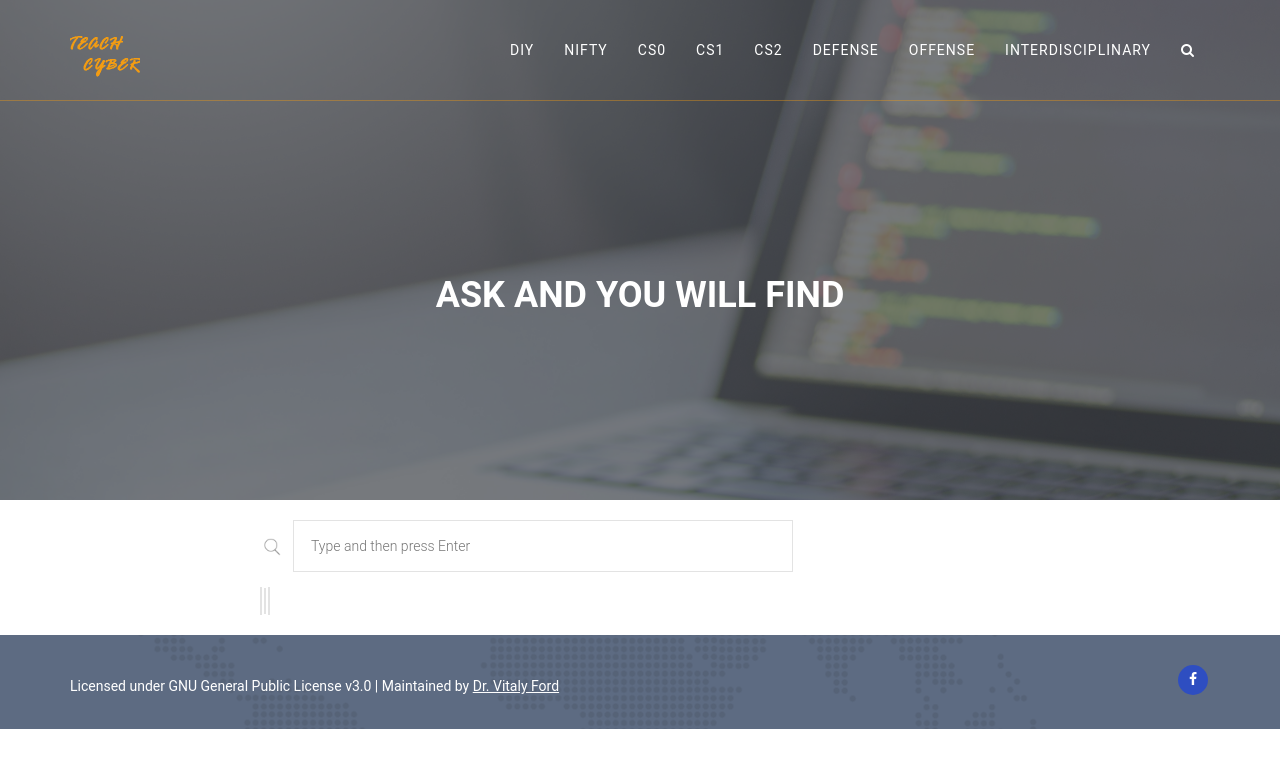
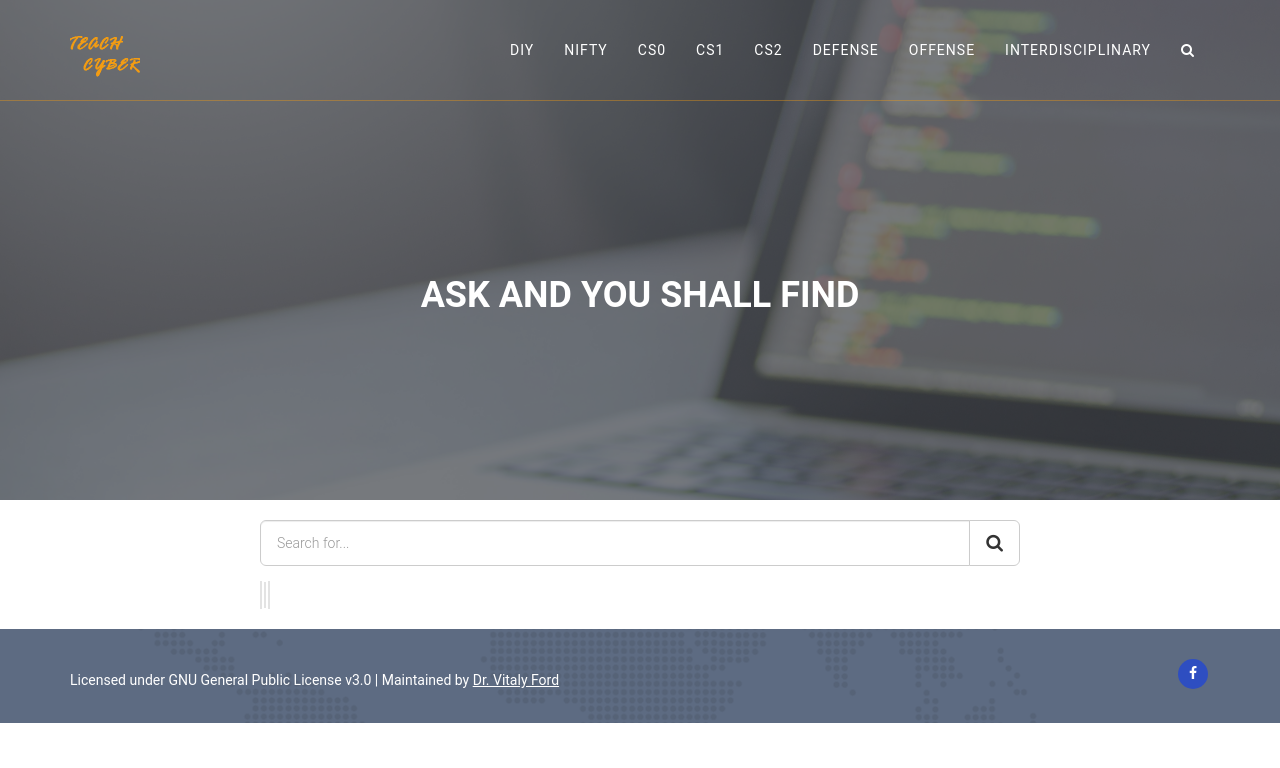
Before and after one commit to teachcyber/teachcyber.github.io, a Jekyll site: the page built from search.html, in a window 1280 px wide. Shown: the top 768 px of the page. Built offline with Jekyll 4.4.1, drawn with Linux system fonts in a browser that asks for light colours.

Commit message:
Update the layout of the search input field

```diff
--- a/assets/tipuesearch/css/tipuesearch.css
+++ b/assets/tipuesearch/css/tipuesearch.css
@@ -37,7 +37,7 @@ http://www.tipue.com/search
 
 #tipue_search_input
 {
-     color: #333;
+     /* color: #333;
      max-width: 210px;
 	padding: 17px;
 	border: 1px solid #e3e3e3;
@@ -46,7 +46,7 @@ http://www.tipue.com/search
 	-webkit-appearance: none;
      box-shadow: none;
 	outline: 0;
-	margin: 0;
+	margin: 0; */
 }
 .tipue_search_icon
 {
--- a/search.html
+++ b/search.html
@@ -1,6 +1,6 @@
 ---
 layout: default
-title: "Ask and You Will Find"
+title: "Ask and You Shall Find"
 permalink: /search/
 tipue_search_active: true
 exclude_from_search: true
@@ -12,8 +12,19 @@ exclude_from_search: true
 
             <div class="annual-reports-content" style="padding: 0px 10px">
                 <form action="{{ page.url | relative_url }}">
-                    <div class="tipue_search_left"><img src="{{ "/assets/tipuesearch/search.png" | relative_url }}" class="tipue_search_icon"></div>
-                    <div class="tipue_search_right" style="width: 90%;"><input type="text" name="q" id="tipue_search_input" pattern=".{2,}" title="At least 2 characters" style="width: 100%; max-width: 500px;" placeholder="Type and then press Enter" required></div>
+                    <div class="input-group input-group-lg">
+                        <input type="text" placeholder="Search for..." name="q" id="tipue_search_input" class="form-control" pattern=".{2,}" title="At least 2 characters" required>
+                        <span class="input-group-btn">
+                            <button class="btn btn-default" type="submit">
+                                <i class="fa fa-search"></i>
+                            </button>
+                        </span>
+                    </div>
+
+                    {% comment %} <div class="tipue_search_left"><img src="{{ "/assets/tipuesearch/search.png" | relative_url }}" class="tipue_search_icon"></div>
+                    <div class="tipue_search_right" style="width: 90%;">
+                        <input type="text" name="q" id="tipue_search_input" pattern=".{2,}" title="At least 2 characters" style="width: 100%; max-width: 500px;" placeholder="Type and then press Enter" required>
+                    </div> {% endcomment %}
                     <div style="clear: both;"></div>
                 </form>
 
```
